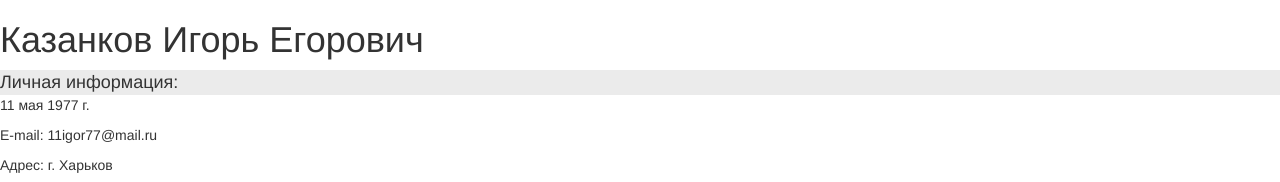
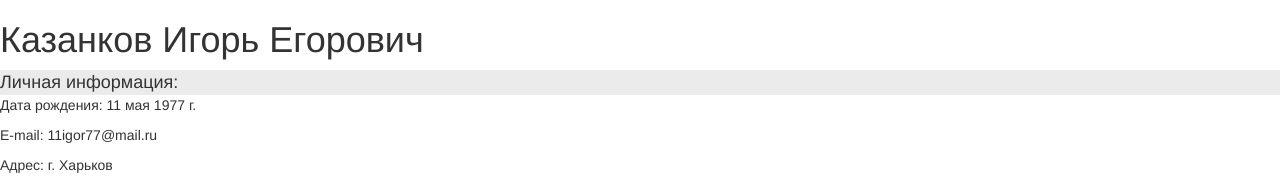
Before and after one commit to webcourseonline/005-resume-igor, a plain HTML site: page index.html in a window 1280 px wide. Shown: the top 182 px of the page. Drawn offline with Linux system fonts and the light colour scheme.

Commit message:
bootstrap

```diff
--- a/index.html
+++ b/index.html
@@ -12,7 +12,7 @@
     <h1>Казанков Игорь Егорович</h1>
     <div class="row-fluid">
         <div class="span9">Личная информация:</div>
-        <p>11 мая 1977 г.</p>
+        <p>Дата рождения: 11 мая 1977 г.</p>
         <p>E-mail: 11igor77@mail.ru
         <p>Адрес: г. Харьков</p>
         <p>тел. +38 (050) 147 66 00</p>
```
